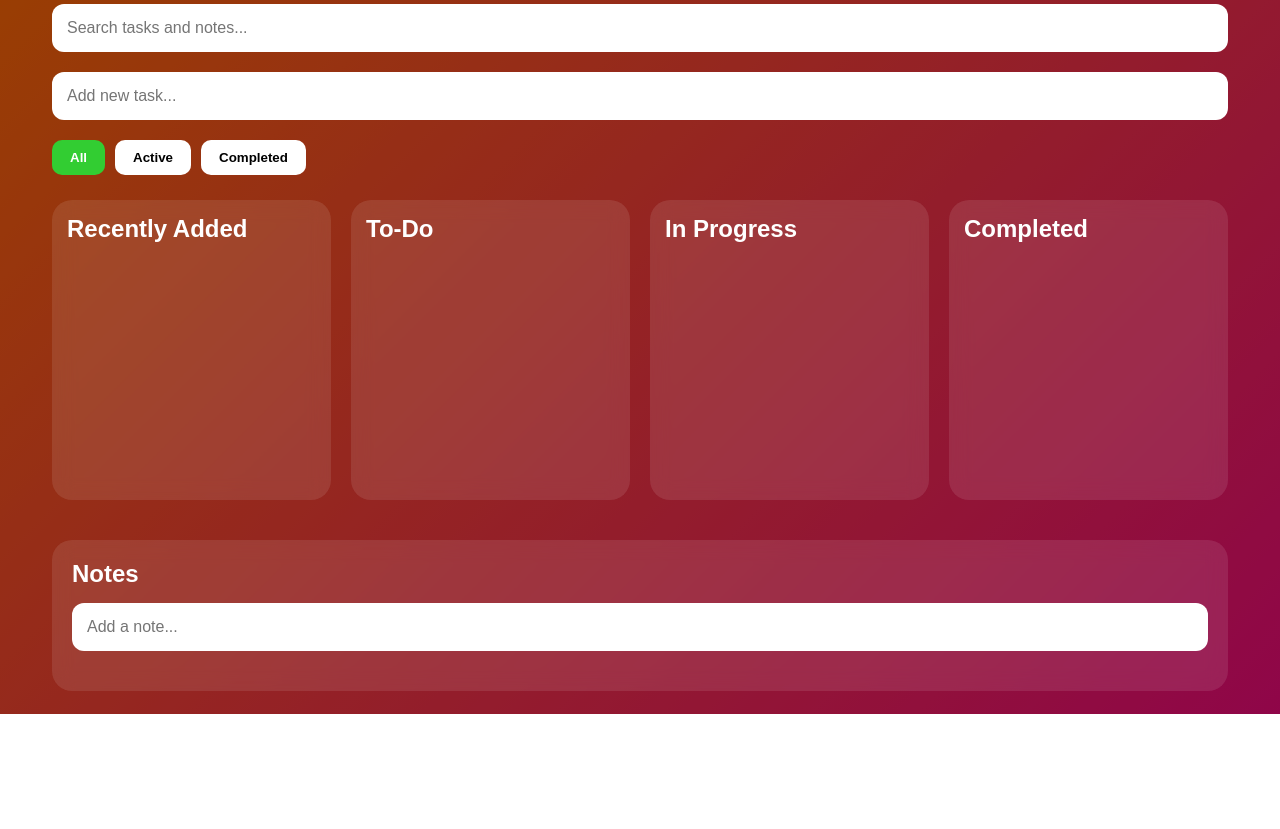
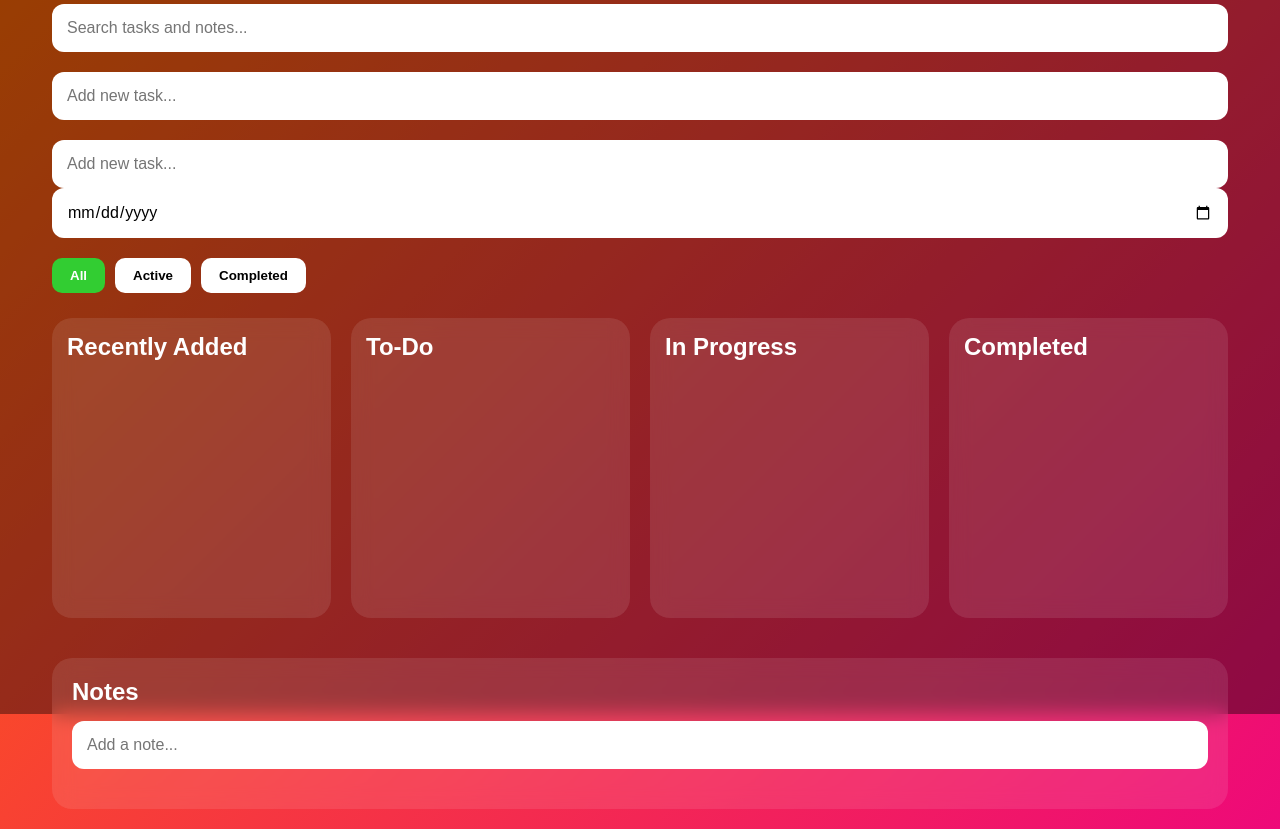
Before and after one commit to jayyango004-collab/To-Do-Workspace, a plain HTML site: page index.html in a window 1280 px wide. Shown: the part 86-915 px from the top of the page. Before the commit the page ends 800 px from the top, so only its background shows below. Drawn offline with Linux system fonts and the light colour scheme.

Commit message:
I was just putting an input task section for jael so that her to-do-list has a time tracker

```diff
--- a/index.html
+++ b/index.html
@@ -38,6 +38,12 @@
     <section class="task-input-section">
       <input type="text" id="taskInput" placeholder="Add new task...">
     </section>
+    <section class="task-input-section">
+      <div class="task-input-row">
+        <input type="text" id="taskInput" placeholder="Add new task...">
+         <input type="date" id="dueDateInput">
+          </div>
+          </section>
 
     <!-- FILTERS -->
     <section class="filters">
```
